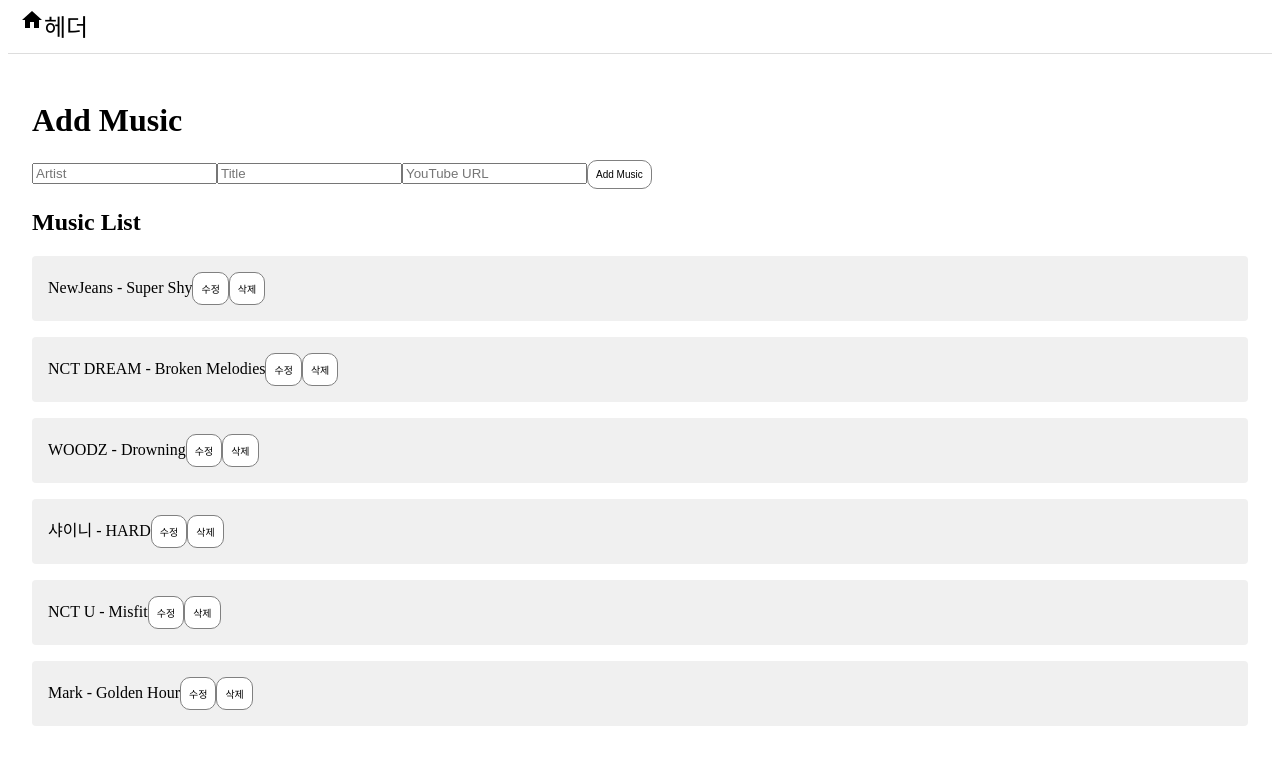
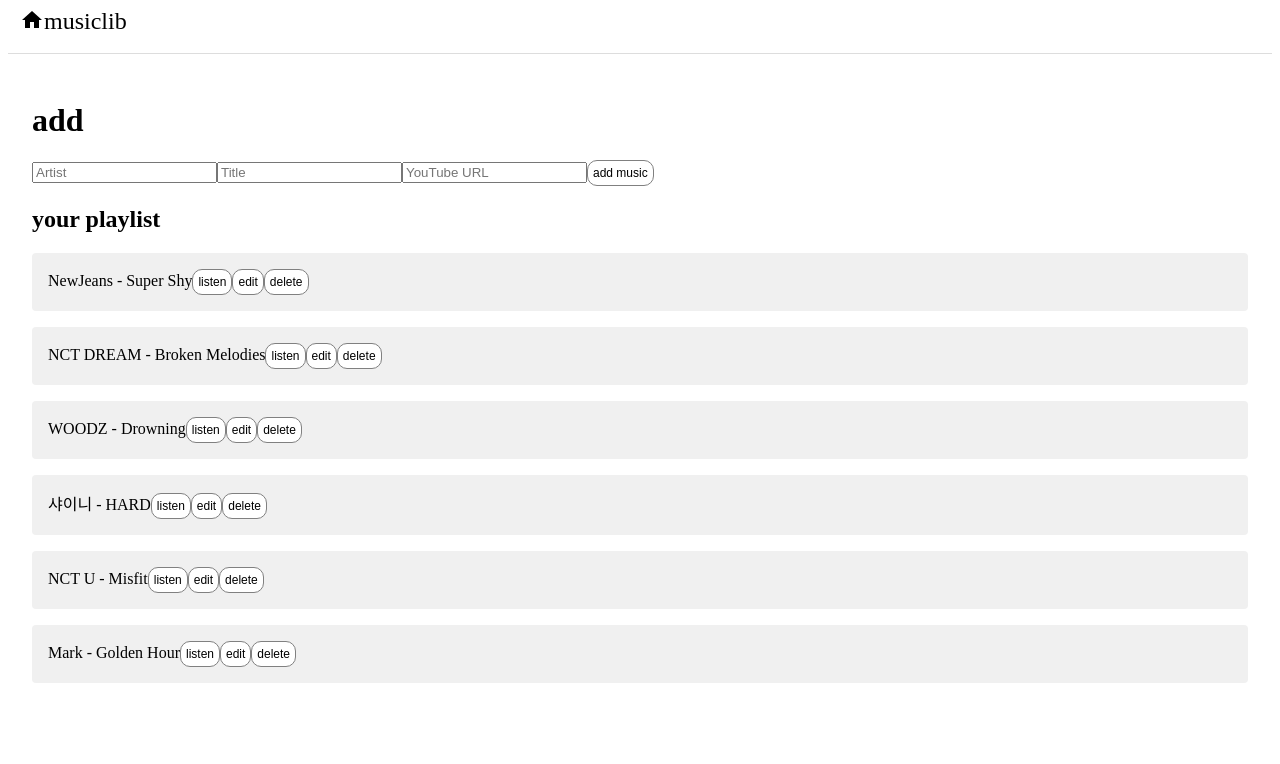
Before and after one commit to suzzjeon/musiclib, a React (Create React App) app: page / in a window 1280 px wide. Shown: the top 764 px of the page. Built offline with nearby package versions, Linux system fonts and the light colour scheme; data requests are answered from the project's data file.

Commit message:
자동재생 X, 디자인 수정

```diff
--- a/src/components/Button.jsx
+++ b/src/components/Button.jsx
@@ -6,8 +6,8 @@
 };
 
 const StyledButton = styled.button`
-  padding: 8px;
-  font-size: 10px;
+  padding: 5px;
+  font-size: 12px;
   font-weight: 500;
   border: 1px solid gray;
   border-radius: 10px;
@@ -17,7 +17,7 @@
   transition: background-color 0.3s ease;
 
   &:hover {
-    background-color: #1976d2;
+    background-color: gray;
   }
 
   &:focus {
--- a/src/components/Header.jsx
+++ b/src/components/Header.jsx
@@ -13,7 +13,7 @@
           navigate("/");
         }}
       />
-      <StTitle>헤더</StTitle>
+      <StTitle>musiclib</StTitle>
     </StContainer>
   );
 };
--- a/src/components/form/EditForm.jsx
+++ b/src/components/form/EditForm.jsx
@@ -36,9 +36,9 @@
       <input type="text" placeholder="Artist" {...artistInput} />
       <input type="text" placeholder="Title" {...titleInput} />
       <input type="text" placeholder="YouTube URL" {...youtubeUrlInput} />
-      <Button type="submit">Update Music</Button>
+      <Button type="submit">update</Button>
       <Button type="button" onClick={onCancelEdit}>
-        Cancel
+        cancel
       </Button>
     </form>
   );
--- a/src/components/form/SubmitForm.jsx
+++ b/src/components/form/SubmitForm.jsx
@@ -37,7 +37,7 @@
       <input type="text" placeholder="Artist" {...artistInput} />
       <input type="text" placeholder="Title" {...titleInput} />
       <input type="text" placeholder="YouTube URL" {...youtubeUrlInput} />
-      <Button type="submit">Add Music</Button>
+      <Button type="submit">add music</Button>
     </form>
   );
 };
--- a/src/pages/Detail.jsx
+++ b/src/pages/Detail.jsx
@@ -29,14 +29,13 @@
   return (
     <Layout>
       <Container>
-        <h1>Music Detail</h1>
         <MusicInfo>
           <div>
-            <h2>Artist</h2>
+            <h2>artist</h2>
             <p>{music.artist}</p>
           </div>
           <div>
-            <h2>Title</h2>
+            <h2>title</h2>
             <p>{music.title}</p>
           </div>
           <YouTubePlayerBox>
@@ -57,7 +56,7 @@
 const MusicInfo = styled.div`
   display: grid;
   grid-template-columns: repeat(2, 1fr);
-  gap: 16px;
+  gap: 1em;
 `;
 
 const LoadingMessage = styled.p`
--- a/src/pages/Home.jsx
+++ b/src/pages/Home.jsx
@@ -6,7 +6,7 @@
 import SubmitForm from "../components/form/SubmitForm";
 import EditForm from "../components/form/EditForm";
 import { Link } from "react-router-dom";
-import YouTubePlayer from "../components/detail/YouTubePlayer";
+// import YouTubePlayer from "../components/detail/YouTubePlayer";
 
 const Home = () => {
   const [musicList, setMusicList] = useState([]);
@@ -52,9 +52,9 @@
     setEditMusic(null);
   };
 
-  // const redirectToYoutube = (url) => {
-  //   window.open(url, "_blank");
-  // };
+  const redirectToYoutube = (url) => {
+    window.open(url, "_blank");
+  };
 
   const handleDelete = async (musicId) => {
     try {
@@ -70,7 +70,7 @@
     <Layout>
       <StContainer>
         <StMain>
-          <h1>{editMode ? "Edit Music" : "Add Music"}</h1>
+          <h1>{editMode ? "edit" : "add"}</h1>
           {editMode ? (
             <EditForm
               music={editMusic}
@@ -81,25 +81,25 @@
             <SubmitForm onAddMusic={handleAddMusic} />
           )}
 
-          <h2>Music List</h2>
+          <h2>your playlist</h2>
           {musicList.map((music) => (
             <MusicCard key={music.id}>
               <Link to={`/detail/${music.id}`}>
                 {music.artist} - {music.title}
               </Link>
               {/* <YouTubePlayer youtubeUrl={music.youtubeUrl} /> */}
-              {/* <Button onClick={() => redirectToYoutube(music.youtubeUrl)}>
-                들으러 가기
-              </Button> */}
+              <Button onClick={() => redirectToYoutube(music.youtubeUrl)}>
+                listen
+              </Button>
               <Button
                 onClick={() => {
                   setEditMode(true);
                   setEditMusic(music);
                 }}
               >
-                수정
+                edit
               </Button>
-              <Button onClick={() => handleDelete(music.id)}>삭제</Button>
+              <Button onClick={() => handleDelete(music.id)}>delete</Button>
             </MusicCard>
           ))}
         </StMain>
```
